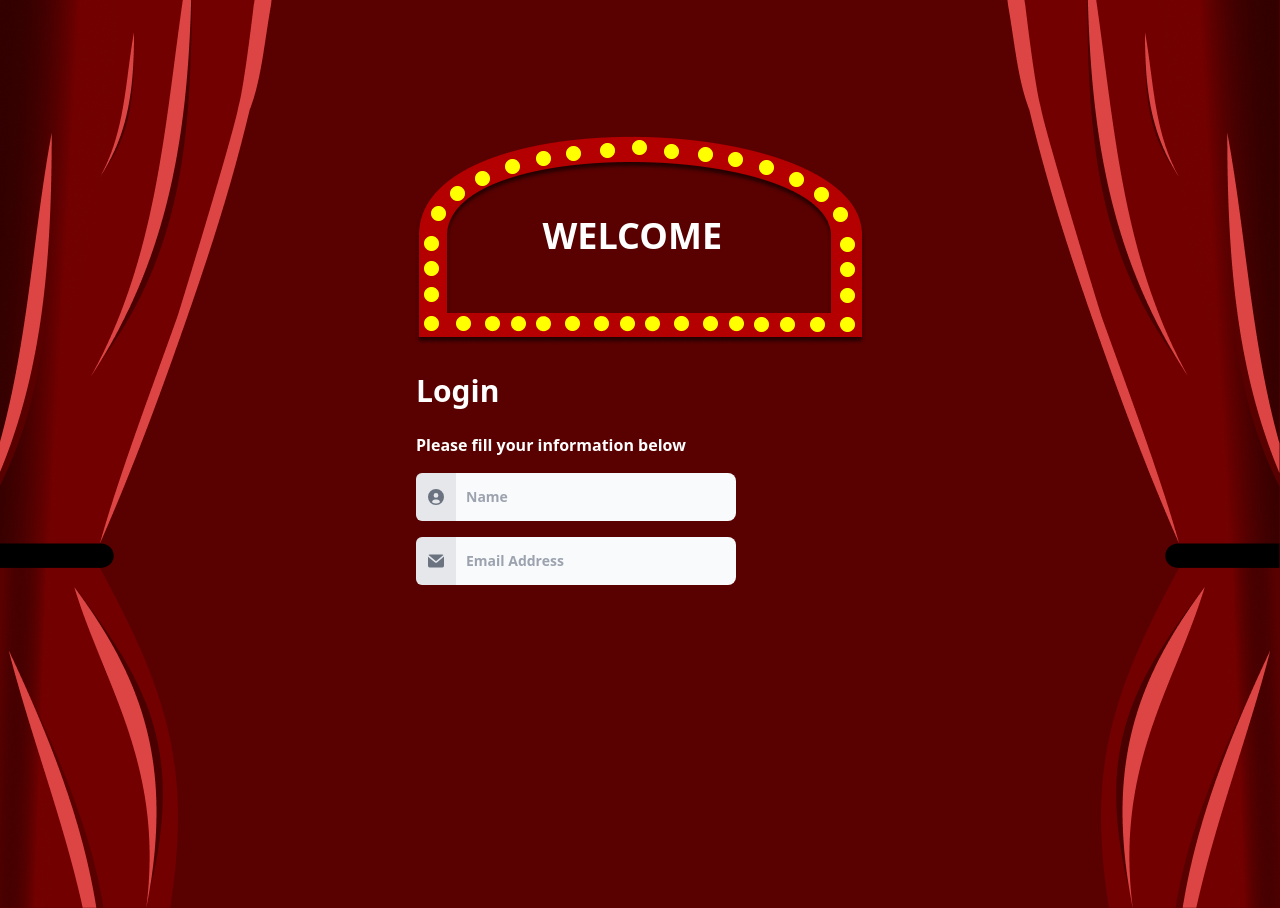
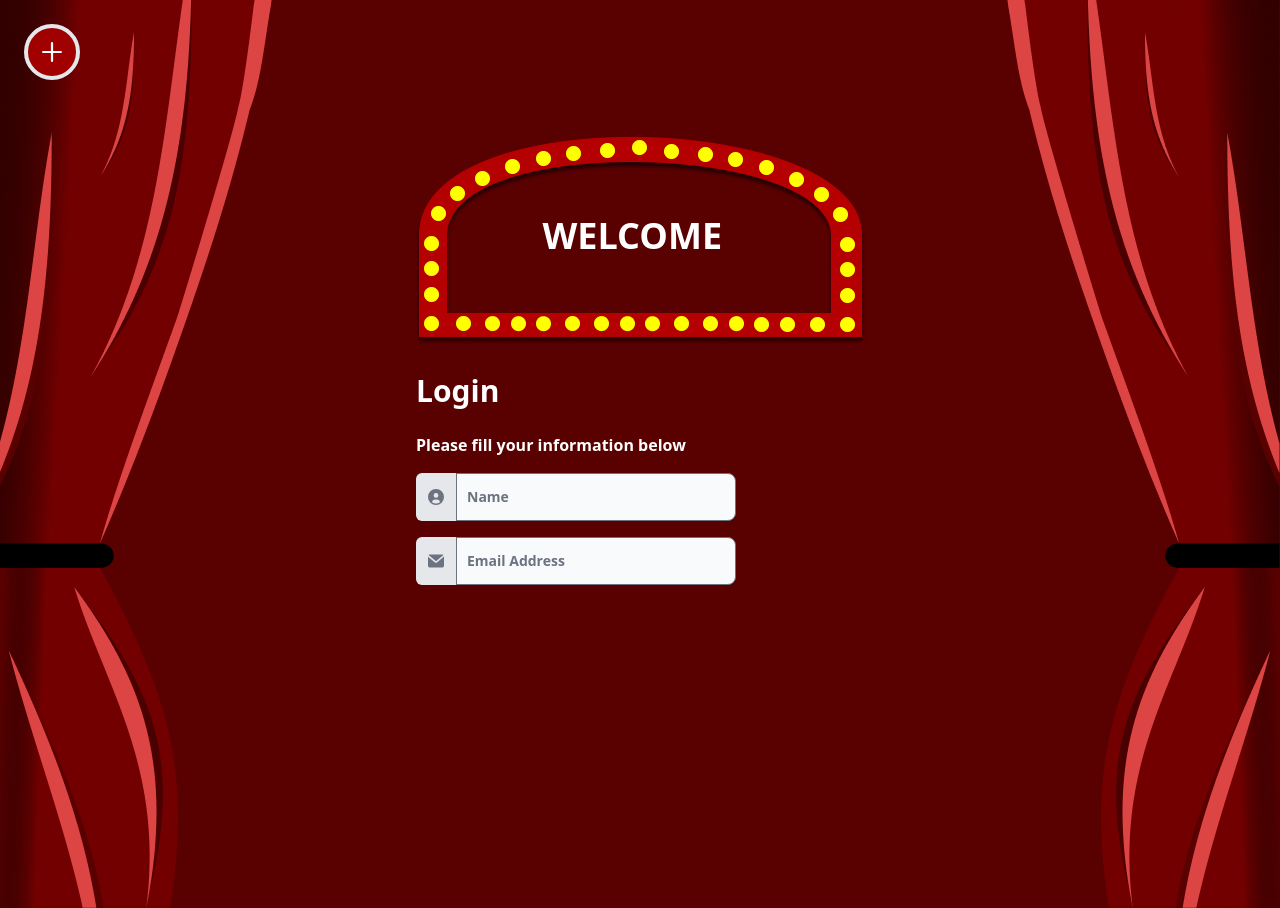
Before and after one commit to rukaachan/PKK-BTS, a Laravel app: page / in a window 1280 px wide. Run offline with Laravel 10, Linux system fonts and the light colour scheme; style sheets or scripts are compiled from the project's sources; settings files or empty folders that the repository lacks are supplied.

Commit message:
menambah menu

```diff
--- a/package.json
+++ b/package.json
@@ -8,6 +8,7 @@
     "devDependencies": {
         "autoprefixer": "^10.4.16",
         "axios": "^1.1.2",
+        "flowbite": "^2.2.1",
         "laravel-vite-plugin": "^0.8.0",
         "postcss": "^8.4.31",
         "tailwindcss": "^3.3.5",
--- a/resources/js/app.js
+++ b/resources/js/app.js
@@ -1 +1,2 @@
-import './bootstrap';
+import "./bootstrap";
+import "flowbite";
--- /dev/null
+++ b/resources/views/layouts/layout.blade.php
@@ -0,0 +1,43 @@
+@vite(['resources/sass/app.scss', 'resources/js/app.js'])
+<div data-dial-init class="fixed top-6 start-6 group" style="z-index: 999999">
+    <button type="button" data-dial-toggle="speed-dial-menu-top-left" aria-controls="speed-dial-menu-top-left" aria-expanded="false" class="flex items-center justify-center text-white bg-darkRed rounded-full w-14 h-14 hover:bg-darkRed dark:bg-blue-600 dark:hover:bg-blue-700 focus:ring-4 focus:ring-blue-300 focus:outline-nonborder-yellow-250 border-4">
+        <svg class="w-5 h-5 transition-transform group-hover:rotate-45" aria-hidden="true" xmlns="http://www.w3.org/2000/svg" fill="none" viewBox="0 0 18 18">
+            <path stroke="currentColor" stroke-linecap="round" stroke-linejoin="round" stroke-width="2" d="M9 1v16M1 9h16"/>
+        </svg>
+        <span class="sr-only">Open actions menu</span>
+    </button>
+    <div id="speed-dial-menu-top-left" class="flex-col items-center hidden mt-4 space-y-2">
+        <button type="button" data-tooltip-target="tooltip-share" data-tooltip-placement="left" class="flex justify-center items-center w-[52px] h-[52px] text-gray-500 hover:text-gray-900 bg-white rounded-full border border-gray-200 dark:border-gray-600 shadow-sm dark:hover:text-white dark:text-gray-400 hover:bg-gray-50 dark:bg-gray-700 dark:hover:bg-gray-600 focus:ring-4 focus:ring-gray-300 focus:outline-none dark:focus:ring-gray-400">
+            <svg class="w-5 h-5" aria-hidden="true" xmlns="http://www.w3.org/2000/svg" fill="currentColor" viewBox="0 0 18 18">
+                <path d="M14.419 10.581a3.564 3.564 0 0 0-2.574 1.1l-4.756-2.49a3.54 3.54 0 0 0 .072-.71 3.55 3.55 0 0 0-.043-.428L11.67 6.1a3.56 3.56 0 1 0-.831-2.265c.006.143.02.286.043.428L6.33 6.218a3.573 3.573 0 1 0-.175 4.743l4.756 2.491a3.58 3.58 0 1 0 3.508-2.871Z"/>
+            </svg>
+            <span class="sr-only">Share</span>
+        </button>
+        <div id="tooltip-share" role="tooltip" class="absolute z-10 invisible inline-block w-auto px-3 py-2 text-sm font-medium text-white transition-opacity duration-300 bg-gray-900 rounded-lg shadow-sm opacity-0 tooltip dark:bg-gray-700">
+            Share
+            <div class="tooltip-arrow" data-popper-arrow></div>
+        </div>
+        <button type="button" data-tooltip-target="tooltip-print" data-tooltip-placement="left" class="flex justify-center items-center w-[52px] h-[52px] text-gray-500 hover:text-gray-900 bg-white rounded-full border border-gray-200 dark:border-gray-600 shadow-sm dark:hover:text-white dark:text-gray-400 hover:bg-gray-50 dark:bg-gray-700 dark:hover:bg-gray-600 focus:ring-4 focus:ring-gray-300 focus:outline-none dark:focus:ring-gray-400">
+            <svg class="w-5 h-5" aria-hidden="true" xmlns="http://www.w3.org/2000/svg" fill="currentColor" viewBox="0 0 20 20">
+                <path d="M5 20h10a1 1 0 0 0 1-1v-5H4v5a1 1 0 0 0 1 1Z"/>
+                <path d="M18 7H2a2 2 0 0 0-2 2v6a2 2 0 0 0 2 2v-3a2 2 0 0 1 2-2h12a2 2 0 0 1 2 2v3a2 2 0 0 0 2-2V9a2 2 0 0 0-2-2Zm-1-2V2a2 2 0 0 0-2-2H5a2 2 0 0 0-2 2v3h14Z"/>
+            </svg>
+            <span class="sr-only">Print</span>
+        </button>
+        <div id="tooltip-print" role="tooltip" class="absolute z-10 invisible inline-block w-auto px-3 py-2 text-sm font-medium text-white transition-opacity duration-300 bg-gray-900 rounded-lg shadow-sm opacity-0 tooltip dark:bg-gray-700">
+            Print
+            <div class="tooltip-arrow" data-popper-arrow></div>
+        </div>
+        <button type="button" data-tooltip-target="tooltip-download" data-tooltip-placement="left" class="flex justify-center items-center w-[52px] h-[52px] text-gray-500 hover:text-gray-900 bg-white rounded-full border border-gray-200 dark:border-gray-600 shadow-sm dark:hover:text-white dark:text-gray-400 hover:bg-gray-50 dark:bg-gray-700 dark:hover:bg-gray-600 focus:ring-4 focus:ring-gray-300 focus:outline-none dark:focus:ring-gray-400">
+            <svg class="w-5 h-5" aria-hidden="true" xmlns="http://www.w3.org/2000/svg" fill="currentColor" viewBox="0 0 20 20">
+                <path d="M14.707 7.793a1 1 0 0 0-1.414 0L11 10.086V1.5a1 1 0 0 0-2 0v8.586L6.707 7.793a1 1 0 1 0-1.414 1.414l4 4a1 1 0 0 0 1.416 0l4-4a1 1 0 0 0-.002-1.414Z"/>
+                <path d="M18 12h-2.55l-2.975 2.975a3.5 3.5 0 0 1-4.95 0L4.55 12H2a2 2 0 0 0-2 2v4a2 2 0 0 0 2 2h16a2 2 0 0 0 2-2v-4a2 2 0 0 0-2-2Zm-3 5a1 1 0 1 1 0-2 1 1 0 0 1 0 2Z"/>
+            </svg>
+            <span class="sr-only">Download</span>
+        </button>
+
+    </div>
+</div>
+<div>
+    @yield('content')
+</div>
--- a/resources/views/login/index.blade.php
+++ b/resources/views/login/index.blade.php
@@ -1,3 +1,5 @@
+@extends('layouts.layout')
+@section('content')
 <!doctype html>
 <html lang="en">
 
--- a/tailwind.config.js
+++ b/tailwind.config.js
@@ -1,12 +1,25 @@
-/** @type {import('tailwindcss').Config} */
 module.exports = {
     content: [
         "./resources/**/*.blade.php",
         "./resources/**/*.js",
         "./resources/**/*.vue",
+        "./node_modules/flowbite/**/*.js",
     ],
     theme: {
         extend: {},
+        screens: {
+            sm: "640px",
+            md: "768px",
+            lg: "1024px",
+            xl: "1280px",
+            "2xl": "1536px",
+          },
+          colors: {
+            darkRed: "#A00000",
+            yellow:{
+                250:"#FFFF00",
+            },
+          },
     },
-    plugins: [],
+    plugins: [require("flowbite/plugin")],
 };
```
Also changed, not shown: package-lock.json.
